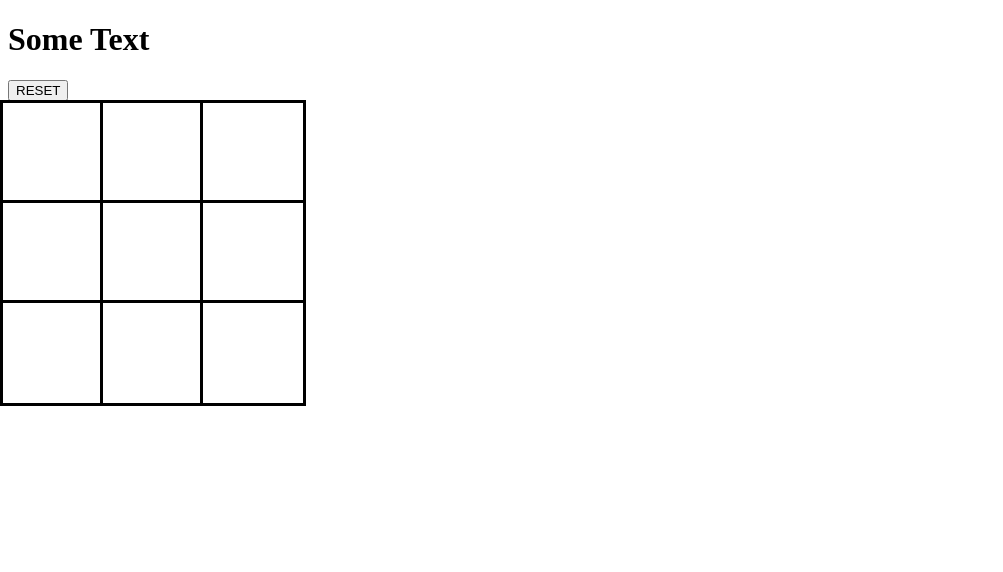
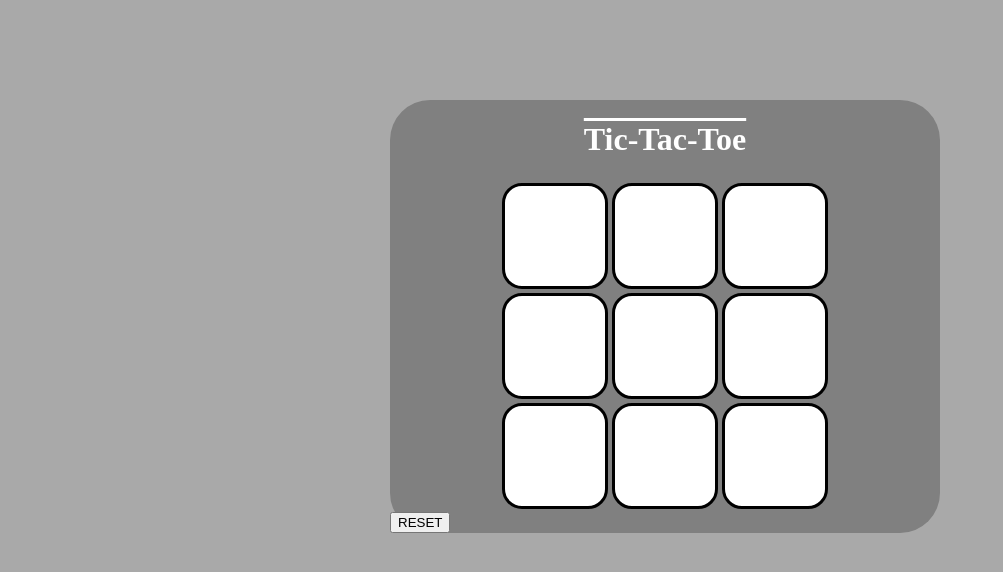
Before and after one commit to jakubsmolaga/unbeatable-tic-tac-toe, a website: page files/index.html in a window 1280 px wide. Shown: the whole page, without its empty margins (0-1003 px from the left). Drawn offline with Linux system fonts and the light colour scheme; files that its build step writes are made by us from their sources; files whose address does not match are found by name.

Commit message:
making stuff look good

```diff
--- a/files/index.html
+++ b/files/index.html
@@ -2,30 +2,28 @@
 <html>
   <head>
     <script src="script.js"></script>
+    <link rel="stylesheet" href="style.css">
     <title>Unbeatable 1</title>
   </head>
   <body>
-    <h1>Some Text</h1>
-
-    <div width="100px" height="100px" style="position: absolute; left:0px; top: 100px; width:100px; max-width:100px; height:100px; max-height:100px; background-color: white; border-style: solid;"
-    id="0" onclick="clicked(0)"></div>
-    <div width="100px" height="100px" style="position: absolute; left:100px; top: 100px; width:100px; max-width:100px; height:100px; max-height:100px; background-color: white; border-style: solid;"
-    id="1" onclick="clicked(1)"></div>
-    <div width="100px" height="100px" style="position: absolute; left:200px; top: 100px; width:100px; max-width:100px; height:100px; max-height:100px; background-color: white; border-style: solid;"
-    id="2" onclick="clicked(2)"></div>
-    <div width="100px" height="100px" style="position: absolute; left:0px; top: 200px; width:100px; max-width:100px; height:100px; max-height:100px; background-color: white; border-style: solid;"
-    id="3" onclick="clicked(3)"></div>
-    <div width="100px" height="100px" style="position: absolute; left:100px; top: 200px; width:100px; max-width:100px; height:100px; max-height:100px; background-color: white; border-style: solid;"
-    id="4" onclick="clicked(4)"></div>
-    <div width="100px" height="100px" style="position: absolute; left:200px; top: 200px; width:100px; max-width:100px; height:100px; max-height:100px; background-color: white; border-style: solid;"
-    id="5" onclick="clicked(5)"></div>
-    <div width="100px" height="100px" style="position: absolute; left:0px; top: 300px; width:100px; max-width:100px; height:100px; max-height:100px; background-color: white; border-style: solid;"
-    id="6" onclick="clicked(6)"></div>
-    <div width="100px" height="100px" style="position: absolute; left:100px; top: 300px; width:100px; max-width:100px; height:100px; max-height:100px; background-color: white; border-style: solid;"
-    id="7" onclick="clicked(7)"></div>
-    <div width="100px" height="100px" style="position: absolute; left:200px; top: 300px; width:100px; max-width:100px; height:100px; max-height:100px; background-color: white; border-style: solid;"
-    id="8" onclick="clicked(8)"></div>
-
+    <div id="container">
+    <h1>Tic-Tac-Toe</h1>
+    <table>
+      <tr>
+        <td><div class="tiles" id="0" onclick="clicked(0)"></div></td>
+        <td><div class="tiles" id="1" onclick="clicked(1)"></div></td>
+        <td><div class="tiles" id="2" onclick="clicked(2)"></div></td>
+      </tr><tr>
+        <td><div class="tiles" id="3" onclick="clicked(3)"></div></td>
+        <td><div class="tiles" id="4" onclick="clicked(4)"></div></td>
+        <td><div class="tiles" id="5" onclick="clicked(5)"></div></td>
+      </tr><tr>
+        <td><div class="tiles" id="6" onclick="clicked(6)"></div></td>
+        <td><div class="tiles" id="7" onclick="clicked(7)"></div></td>
+        <td><div class="tiles" id="8" onclick="clicked(8)"></div></td>
+      </tr>
+    </table>
     <button onclick="reset()">RESET</button>
+</div>
   </body>
 </html>
--- a/public/script.js
+++ b/public/script.js
@@ -16,6 +16,7 @@ window.onload = () => {
   ];
   table = [0, 0, 0,  0, 0, 0,  0, 0, 0];
   done = false;
+  //aiMakeMove();
 }
 
 let reset = () => {
@@ -24,6 +25,7 @@ let reset = () => {
   for(i in tiles){
     tiles[i].style.backgroundColor = "white";
   }
+  //aiMakeMove();
 }
 
 let checkFull = (t) => {
--- /dev/null
+++ b/public/style.css
@@ -0,0 +1,40 @@
+body {
+  background-color: darkgray;
+}
+
+h1 {
+  text-align: center;
+  color: white;
+  text-decoration-line: overline;
+}
+
+table {
+  position: relative;
+  margin-left: auto;
+  margin-right: auto;
+}
+
+button {
+  position: relative;
+  align: center;
+  margin-left: auto;
+  margin-right: auto;
+}
+
+.tiles {
+  background-color: white;
+  width: 100px;
+  height: 100px;
+  border-style: solid;
+  border-radius: 20px;
+}
+
+#container {
+  position:absolute;
+  left:50%;
+  margin-left:-250px;
+  top: 100px;
+  background-color: gray;
+  width: 550px;
+  border-radius: 40px;
+}
```
